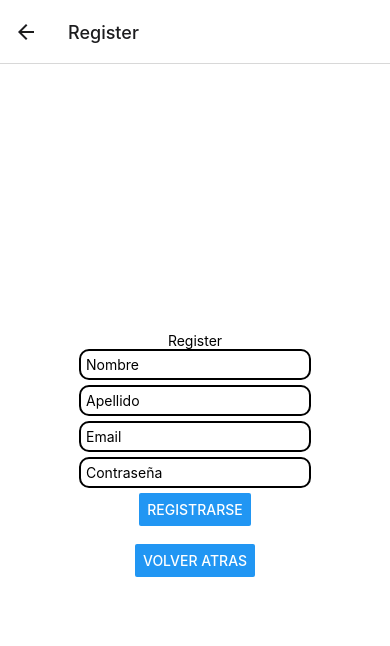
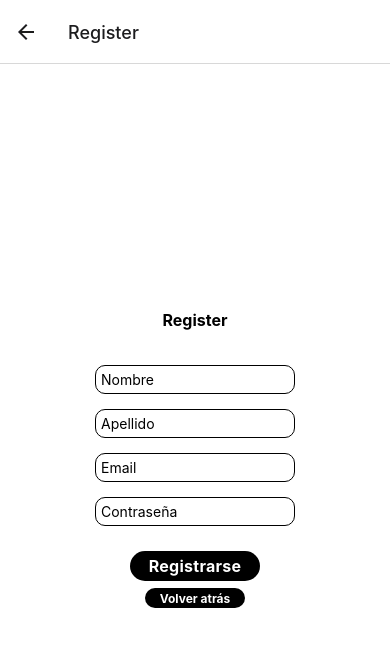
Before and after one commit to arielcn/LoginReactNative, a React Native app: screen /Register in a window 390 px wide. Shown: the top 646 px of the page. Built offline with nearby package versions, Linux system fonts and the light colour scheme.

Commit message:
finalizado con estilos

```diff
--- a/screen/Home.jsx
+++ b/screen/Home.jsx
@@ -1,5 +1,5 @@
 import React from "react";
-import { Button, StyleSheet, View } from "react-native";
+import { Button, StyleSheet, View, Text } from "react-native";
 import { useNavigation } from "@react-navigation/native";
 
 function Home({ route }) {
@@ -11,7 +11,7 @@ function Home({ route }) {
 
   return (
     <View style={styles.container}>
-      <h1>¡BIENVENIDO, {usuario.Nombre}!</h1>
+      <Text style={styles.title}>¡BIENVENIDO, {usuario.Nombre}!</Text>
       {tieneApellido ? (
         <Button
           style={styles.botonPerfil}
@@ -22,7 +22,7 @@ function Home({ route }) {
         />
       ) : (
         <div>
-        <p>Te faltan algunos datos!</p>
+        <Text>Te faltan algunos datos!</Text>
         <Button
           style={styles.botonPerfil}
           onPress={() => {
@@ -45,6 +45,12 @@ const styles = StyleSheet.create({
   botonPerfil: {
     width: "auto",
   },
+  title: {
+    color: 'black',
+    fontWeight: 'bold',
+    fontSize: 36,
+    marginBottom: 20,
+  },
 });
 
 export default Home;
--- a/screen/Login.jsx
+++ b/screen/Login.jsx
@@ -1,7 +1,7 @@
 import React, { useState } from 'react';
 import axios from 'axios';
 import { StatusBar } from 'expo-status-bar';
-import { Button, StyleSheet, Text, TextInput, View } from 'react-native';
+import { Button, Pressable, StyleSheet, Text, TextInput, View } from 'react-native';
 import { useNavigation } from '@react-navigation/native';
 
 function Login() {
@@ -29,7 +29,7 @@ function Login() {
         setLogeado('Logeado');
         setTimeout(() => {
           const usuario = response.data;
-          navigation.navigate('Home', {usuario});
+          navigation.navigate('Home', { usuario });
         }, 1000);
       } catch (e) {
         console.error('Login error: ', e);
@@ -41,14 +41,15 @@ function Login() {
 
   return (
     <View style={styles.container}>
-      <Text>Login</Text>
-      <TextInput style={styles.TextInput} placeholder="Mail" onChangeText={(text) => setMail(text)}  />
-      <TextInput style={styles.TextInput} placeholder="Contraseña" onChangeText={(text) => setPwd(text)}  />
+      <Text style={styles.textLogin}>Login</Text>
+      <TextInput style={styles.textInput} placeholder="Mail" onChangeText={(text) => setMail(text)} />
+      <TextInput style={styles.textInput} placeholder="Contraseña" onChangeText={(text) => setPwd(text)} />
       {error ? <Text style={styles.errorText}>{error}</Text> : null}
-      <Button onPress={handleLogin} title='Logearse' />
-      <br></br>
+      <Pressable style={styles.button} onPress={handleLogin}>
+        <Text style={styles.text}>Logearse</Text>
+      </Pressable>
       {logeado ? <Text style={styles.logeadoText}>{logeado}</Text> : null}
-      <Button onPress={() => { navigation.navigate('Register') }} title='Registrarse' />
+        <Text>¿No tienes cuenta? <Text style={styles.texto2} onPress={() => { navigation.navigate('Register') }}>Registrarse</Text></Text>
       <StatusBar style="auto" />
     </View>
   );
@@ -61,10 +62,17 @@ const styles = StyleSheet.create({
     alignItems: 'center',
     justifyContent: 'center',
   },
-  TextInput: {
+  textLogin: {
+    marginBottom: 25,
+    padding: 10,
+    fontSize: 16,
+    fontWeight: 'bold',
+  },
+  textInput: {
+    width: 200,
     borderWidth: 1,
     padding: 5,
-    marginBottom: 10,
+    marginBottom: 15,
     borderRadius: 10,
   },
   errorText: {
@@ -75,6 +83,24 @@ const styles = StyleSheet.create({
     color: 'green',
     margin: 10,
   },
+  button: {
+    width: 130,
+    borderRadius: 25,
+    height: 30,
+    alignItems: "center",
+    justifyContent: "center",
+    marginBottom: 10,
+    backgroundColor: 'black',
+  },
+  text: {
+    fontSize: 16,
+    fontWeight: 'bold',
+    letterSpacing: 0.25,
+    color: 'white',
+  },
+  texto2: {
+    textDecorationLine: 'underline',
+  }
 });
 
 export default Login;
--- a/screen/Perfil.jsx
+++ b/screen/Perfil.jsx
@@ -9,12 +9,12 @@ function Perfil({ route }) {
   const [apellido, setApellido] = useState("");
   const [mail, setMail] = useState("");
   const navigation = useNavigation();
-  const { usuario } = route.params;
+  const { usuario } = route.Textarams;
 
 
   useEffect(() => {
     try {
-      const res = axios.get(`http://localhost:5000/usuario/${usuario.id}`);
+      const res = axios.get(`httText://localhost:5000/usuario/${usuario.id}`);
       setNombre(res.nombre)
       setApellido(res.apellido)
       setMail(res.mail)
@@ -25,19 +25,19 @@ function Perfil({ route }) {
 
   return (
     <View style={styles.container}>
-      <h1>Mi perfil</h1>
-      <p>Nombre:</p>
-      {nombre !== null ? <p>{nombre}</p> : <p>-</p>}
-      <p>Apellido:</p>
-      {apellido !== null ? <p>{apellido}</p> : <p>-</p>}
-      <p>Email:</p>
-      {mail !== null ? <p>{mail}</p> : <p>-</p>}
+      <Text style={styles.title}>Mi perfil</Text>
+      <Text>Nombre:</Text>
+      {nombre !== null ? <Text>{nombre}</Text> : <Text>-</Text>}
+      <Text>Apellido:</Text>
+      {apellido !== null ? <Text>{apellido}</Text> : <Text>-</Text>}
+      <Text>Email:</Text>
+      {mail !== null ? <Text>{mail}</Text> : <Text>-</Text>}
       <Button
           style={styles.botonPerfil}
           onPress={() => {
             navigation.navigate("EditarPerfil", {usuario});
           }}
-          title="Editar perfil"
+          title="Editar Perfil"
         />
     </View>
   );
@@ -53,6 +53,11 @@ const styles = StyleSheet.create({
   botonPerfil: {
     width: "auto",
   },
+  title: {
+    color: 'black',
+    fontWeight: 'bold',
+    fontSize: 16,
+  },
 });
 
 export default Perfil;
--- a/screen/Register.jsx
+++ b/screen/Register.jsx
@@ -1,4 +1,4 @@
-import { StyleSheet, Text, TextInput, View, Button } from 'react-native';
+import { StyleSheet, Text, TextInput, View, Pressable } from 'react-native';
 import { useNavigation } from '@react-navigation/native';
 import { useState } from 'react';
 import axios from 'axios';
@@ -43,16 +43,19 @@ const Register = () => {
 
 return (
   <View style={styles.container}>
-    <Text>Register</Text>
-    <TextInput style={styles.TextInput} placeholder="Nombre" onChangeText={(text) => setUser(text)}/>
-    <TextInput style={styles.TextInput} placeholder="Apellido" onChangeText={(text) => setApellido(text)}/>
-    <TextInput style={styles.TextInput} placeholder="Email" onChangeText={(text) => setEmail(text)} />
-    <TextInput style={styles.TextInput} placeholder="Contraseña" onChangeText={(text) => setPwd(text)}/>
-    <Button onPress={handleRegister} title='Registrarse' />
-    <br></br>
+    <Text style={styles.textRegister}>Register</Text>
+    <TextInput style={styles.textInput} placeholder="Nombre" onChangeText={(text) => setUser(text)}/>
+    <TextInput style={styles.textInput} placeholder="Apellido" onChangeText={(text) => setApellido(text)}/>
+    <TextInput style={styles.textInput} placeholder="Email" onChangeText={(text) => setEmail(text)} />
+    <TextInput style={styles.textInput} placeholder="Contraseña" onChangeText={(text) => setPwd(text)}/>
+    <Pressable style={styles.buttonRg} onPress={handleRegister}>
+      <Text style={styles.text}>Registrarse</Text>
+    </Pressable>
     {error ? <Text style={styles.errorText}>{error}</Text> : null}
     {registrado ? <Text style={styles.registradoText}>{registrado}</Text> : null}
-    <Button onPress={() => { navigation.navigate('Login') }} title='Volver atras' />
+    <Pressable style={styles.buttonVolver} onPress={() => { navigation.navigate('Login') }}>
+      <Text style={styles.textVolver}>Volver atrás</Text>
+    </Pressable>
   </View>
 );
 }
@@ -64,10 +67,29 @@ const styles = StyleSheet.create({
     alignItems: 'center',
     justifyContent: 'center',
   },
-  TextInput: {
-    borderWidth: 2,
+  textRegister: {
+    marginBottom: 25,
+    padding: 10,
+    fontSize: 16,
+    fontWeight: 'bold',
+  },
+  text: {
+    fontSize: 16,
+    fontWeight: 'bold',
+    letterSpacing: 0.25,
+    color: 'white',
+  },
+  textVolver: {
+    fontSize: 12,
+    fontWeight: 'bold',
+    color: 'white',
+  },
+
+  textInput: {
+    width: 200,
+    borderWidth: 1,
     padding: 5,
-    marginBottom: 5,
+    marginBottom: 15,
     borderRadius: 10,
   },
   errorText: {
@@ -78,6 +100,24 @@ const styles = StyleSheet.create({
     color: 'green',
     margin: 10,
   },
+  buttonRg: {
+    width: 130,
+    borderRadius: 25,
+    height: 30,
+    alignItems: "center",
+    justifyContent: "center",
+    marginTop: 10,
+    backgroundColor: 'black',
+  },
+  buttonVolver: {
+    width: 100,
+    height: 20,
+    borderRadius: 25,
+    alignItems:'center',
+    justifyContent: 'center',
+    marginTop: 7,
+    backgroundColor: 'black'
+  }
 });
 
 export default Register;
```
Also changed, not shown: 1 other file (tests, documents, lock files or other folders).
